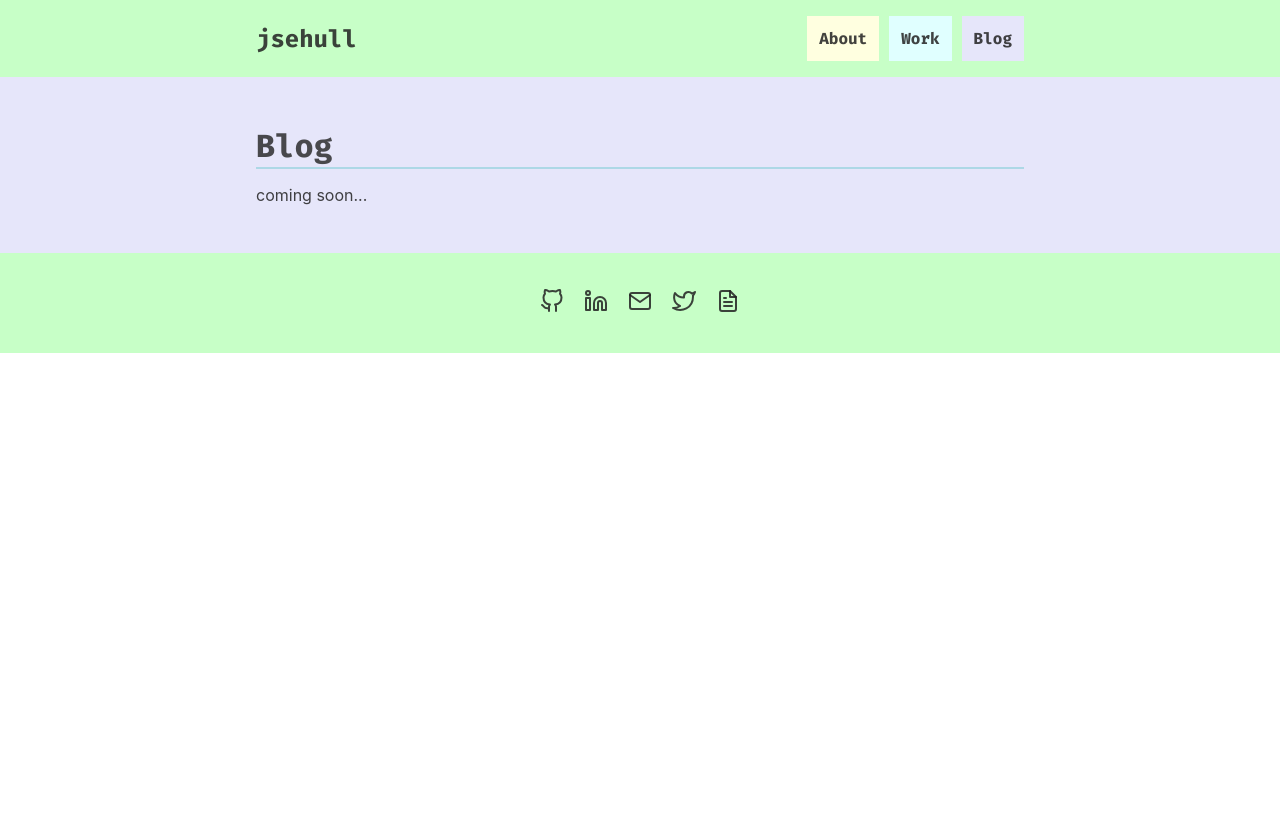
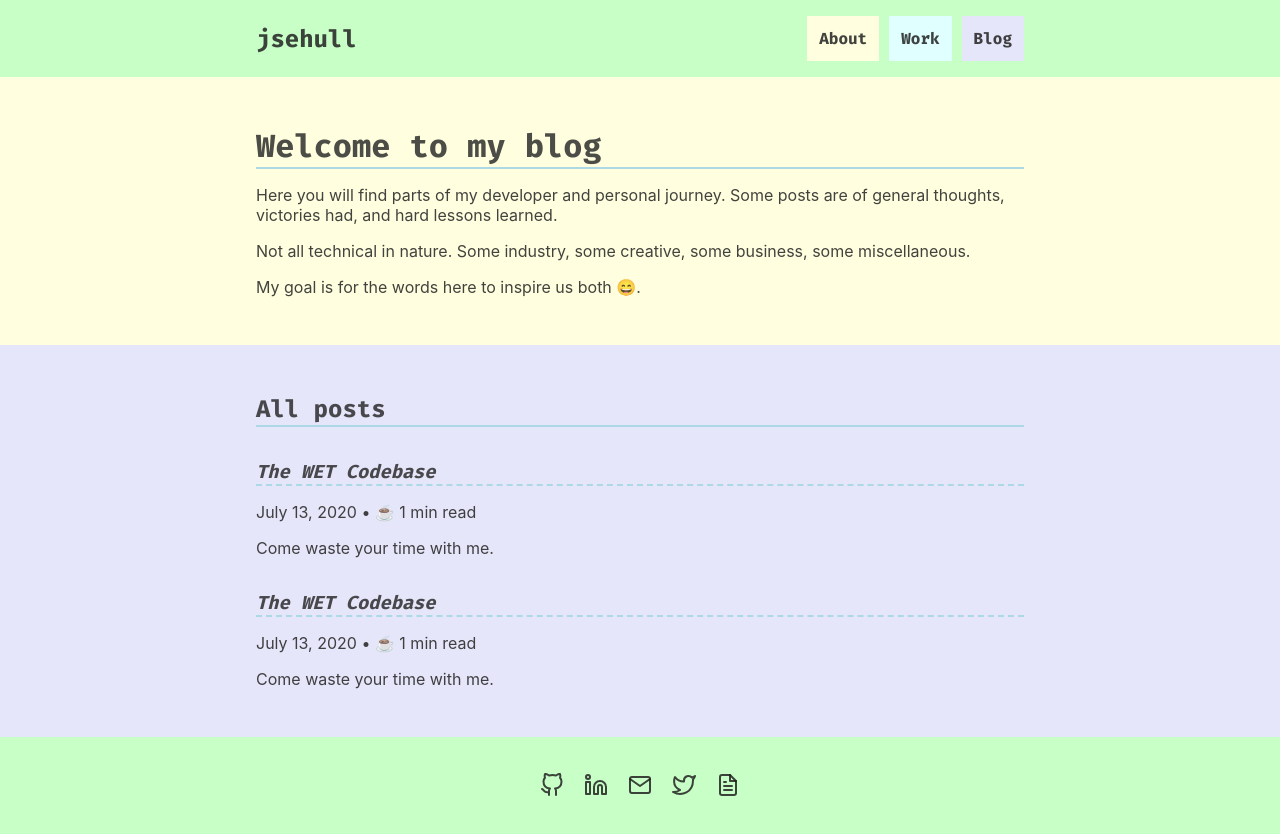
Before and after one commit to jsehull/personal-site, a Next.js app: page /blog in a window 1280 px wide. Shown: the top 834 px of the page. Before the commit the page ends 800 px from the top, so only its background shows below. Built offline with nearby package versions, Linux system fonts and the light colour scheme.

Commit message:
add template filler for blog sections

```diff
--- a/components/BlogLatest.js
+++ b/components/BlogLatest.js
@@ -2,6 +2,10 @@ import styled from '@emotion/styled'
 
 const Title = styled.h3`
   font-style: italic;
+
+  &:last-child {
+    margin-bottom: 0;
+  }
 `
 
 const BlogLatest = () => {
--- a/pages/blog.js
+++ b/pages/blog.js
@@ -1,12 +1,48 @@
+import styled from '@emotion/styled'
 import Layout from '../components/Layout'
 import Section from '../components/Section'
+
+const SummaryBox = styled.div`
+  margin: 2em auto;
+
+  &:last-child {
+    margin-bottom: 0;
+  }
+
+  h3 {
+    margin: 0 0 0.75em;
+    font-style: italic;
+  }
+`
 
 const blog = () => {
   return (
     <Layout title='Blog - Jesse Hull'>
+      <Section bg='yellow'>
+        <h1>Welcome to my blog</h1>
+        <p>
+          Here you will find parts of my developer and personal journey. Some
+          posts are of general thoughts, victories had, and hard lessons
+          learned.
+        </p>
+        <p>
+          Not all technical in nature. Some industry, some creative, some
+          business, some miscellaneous.
+        </p>
+        <p>My goal is for the words here to inspire us both 😄.</p>
+      </Section>
       <Section bg='purple'>
-        <h1>Blog</h1>
-        <p>coming soon...</p>
+        <h2>All posts</h2>
+        <SummaryBox>
+          <h3>The WET Codebase</h3>
+          <p>July 13, 2020 • ☕️ 1 min read</p>
+          <p>Come waste your time with me.</p>
+        </SummaryBox>
+        <SummaryBox>
+          <h3>The WET Codebase</h3>
+          <p>July 13, 2020 • ☕️ 1 min read</p>
+          <p>Come waste your time with me.</p>
+        </SummaryBox>
       </Section>
     </Layout>
   )
--- a/styles/global-styles.js
+++ b/styles/global-styles.js
@@ -9,6 +9,7 @@ const globalStyles = css`
   body {
     margin: 0;
     padding: 0;
+    background: ${theme.colors.green};
     color: ${theme.colors.black};
     font-family: -apple-system, BlinkMacSystemFont, 'Segoe UI', Roboto,
       Helvetica, Arial, sans-serif, 'Apple Color Emoji', 'Segoe UI Emoji',
```
